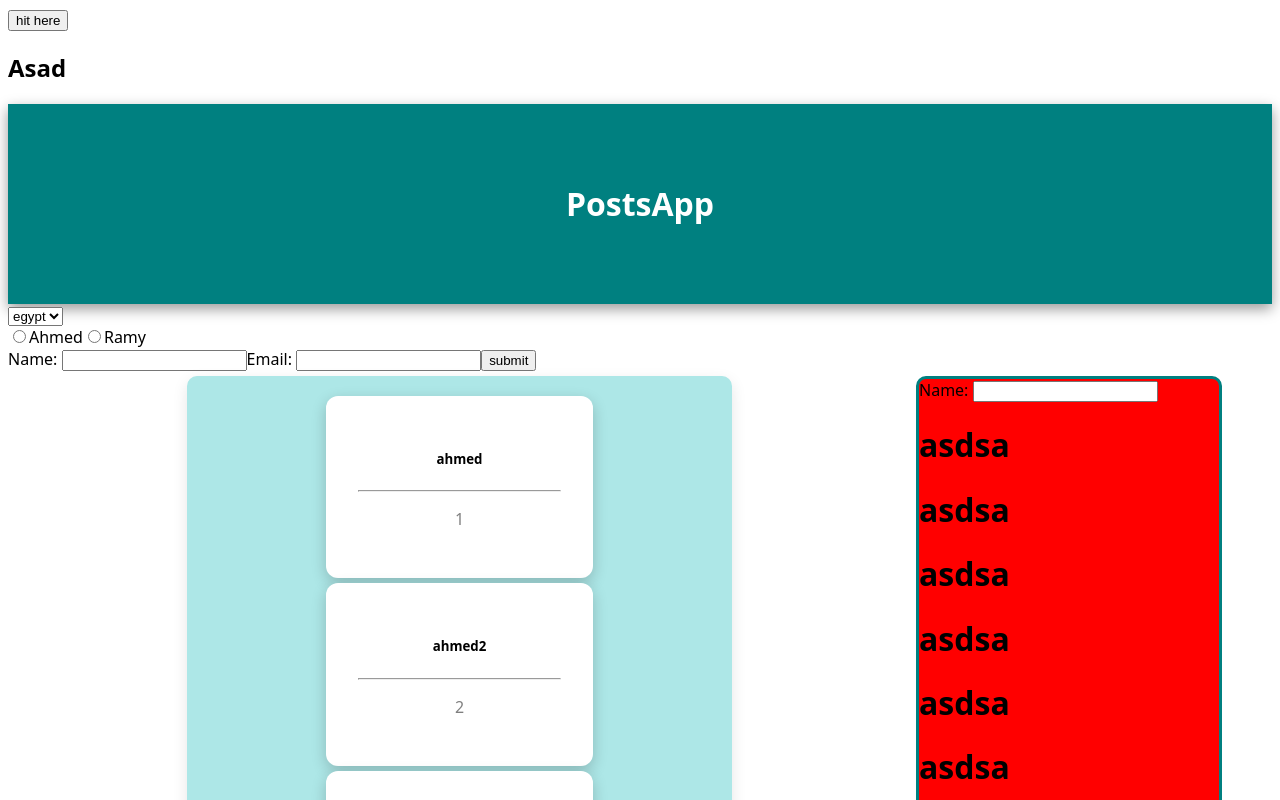
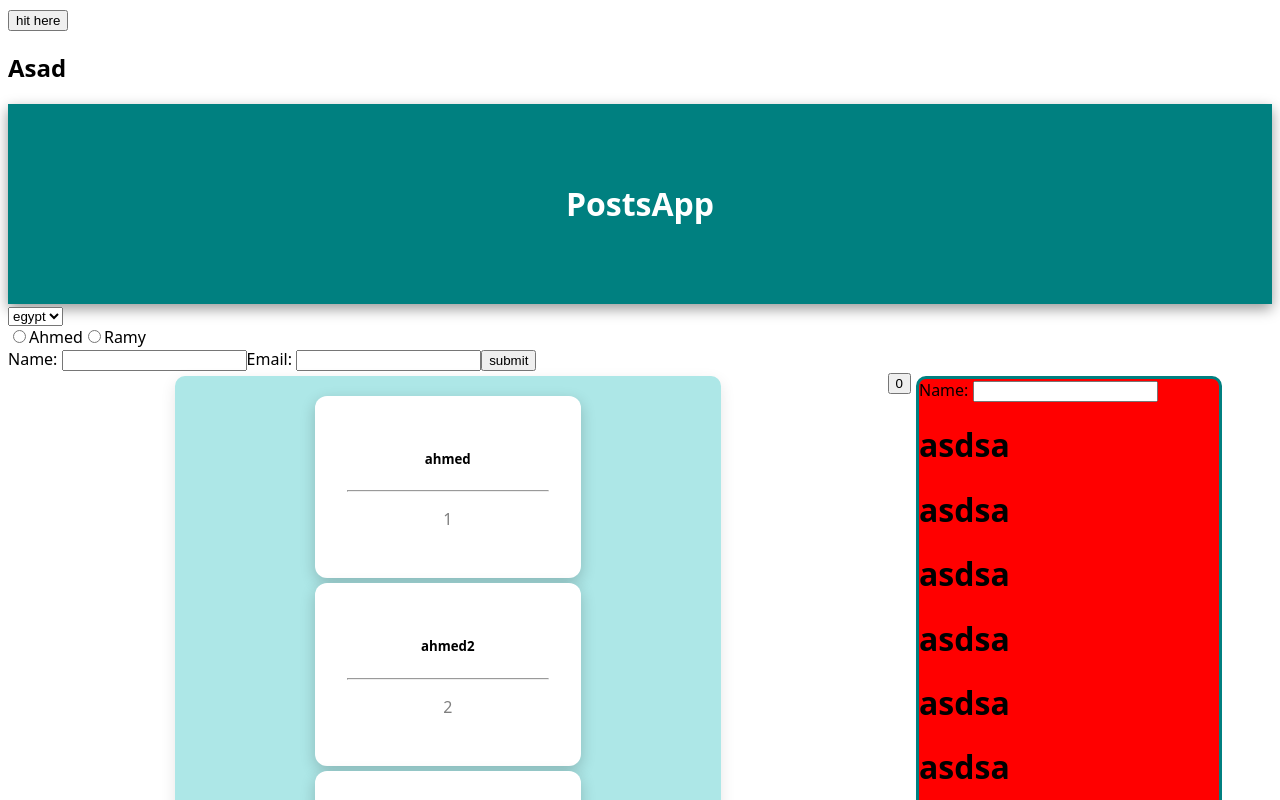
Before and after one commit to AhmeDev1425/React-Journey, a React (Vite) app in the folder project/: page / in a window 1280 px wide. Shown: the top 800 px of the page. Built offline with nearby package versions, Linux system fonts and the light colour scheme.

Commit message:
Make Counter with useState

```diff
--- /dev/null
+++ b/project/src/CounterTask.jsx
@@ -0,0 +1,18 @@
+import { useState } from "react"
+
+export default function CounterTask(){
+    let [getN, setN] = useState(0)
+    return(
+    <>
+        <div>
+
+            <button onClick={() => {
+                setN(++getN);
+            }} type="button">{getN}</button>
+
+        </div>
+
+    </>
+    )
+
+}
--- a/project/src/main.jsx
+++ b/project/src/main.jsx
@@ -7,7 +7,7 @@ import Post from './Post.jsx'
 import SideMenu from './SideMenu.jsx'
 import Header from './Header.jsx'
 import Button from './Button.jsx'
-
+import CounterTask from './CounterTask.jsx'
 const posts = [
   { title: "ahmed", content: 1 },
   { title: "ahmed2", content: 2 },
@@ -27,6 +27,7 @@ createRoot(document.getElementById('root')).render(
         <div className={"posts-container"} >
           {postsList}
         </div>
+        <CounterTask/>
         <SideMenu/>
     </div>
   </StrictMode>,
```
Also changed, not shown: project/src/RadioButton.jsx (line endings or trailing spaces).
